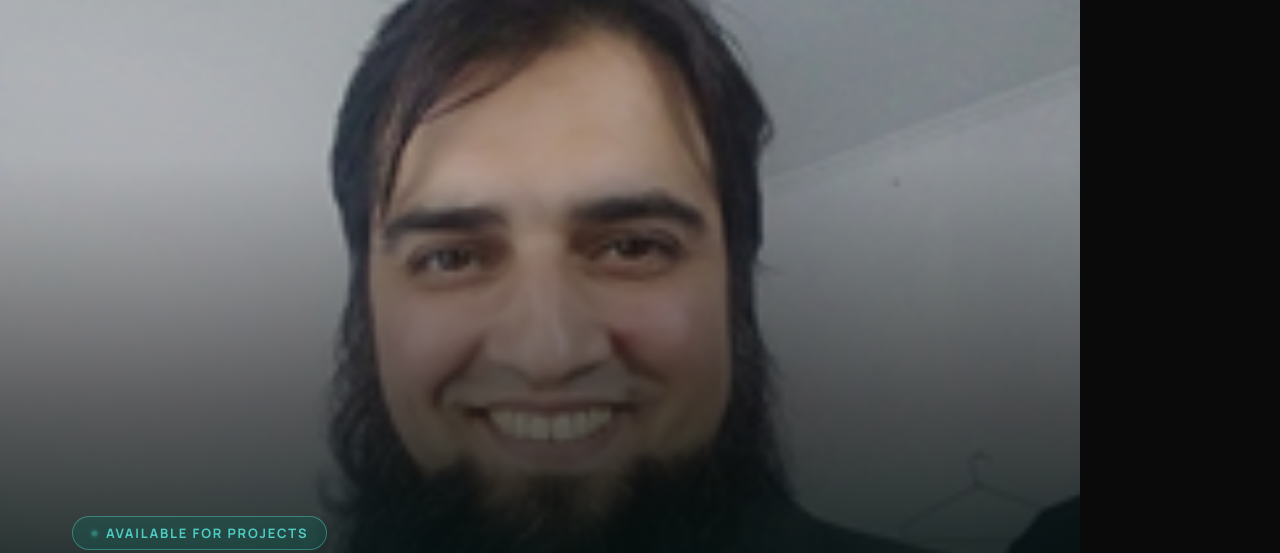
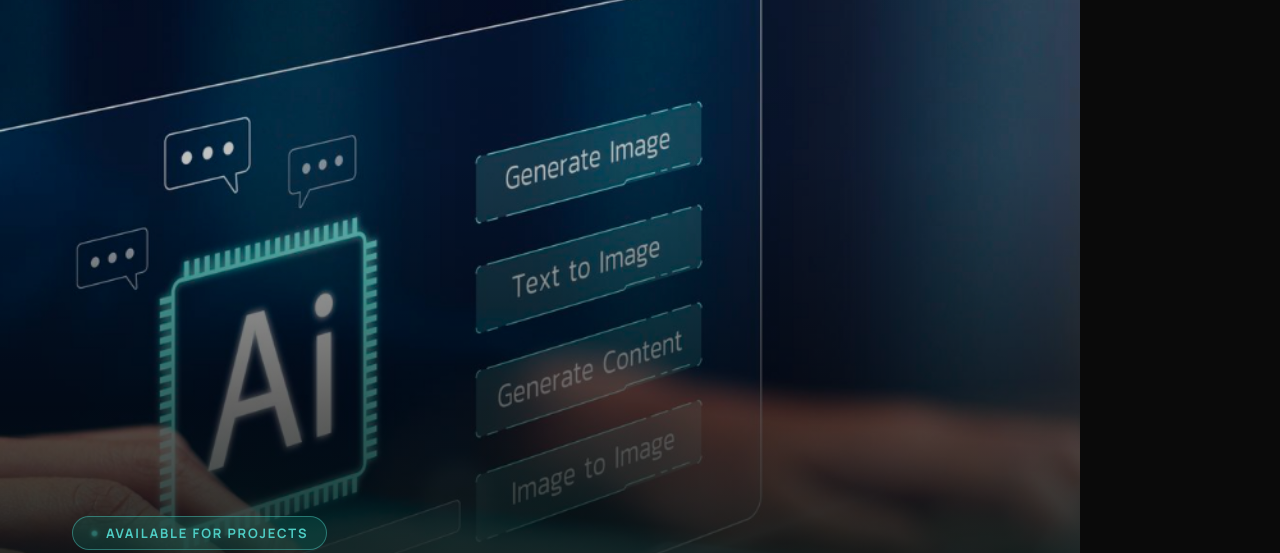
Before and after one commit to syedsanaulhaq/syedfazli-profile, a plain HTML site: page banner.html in a window 1280 px wide. Shown: the part 112-665 px from the top of the page. Drawn offline with Linux system fonts and the light colour scheme.

Commit message:
Switch banner background to 10408.jpg

```diff
--- a/banner.html
+++ b/banner.html
@@ -18,7 +18,7 @@
   .bg-photo {
     position: absolute;
     inset: 0;
-    background: url('./assets/personalpic.png') center top / cover no-repeat;
+    background: url('./10408.jpg') center top / cover no-repeat;
     filter: brightness(0.85);
   }
 
```
Also changed, not shown: 10408.jpg (added).
